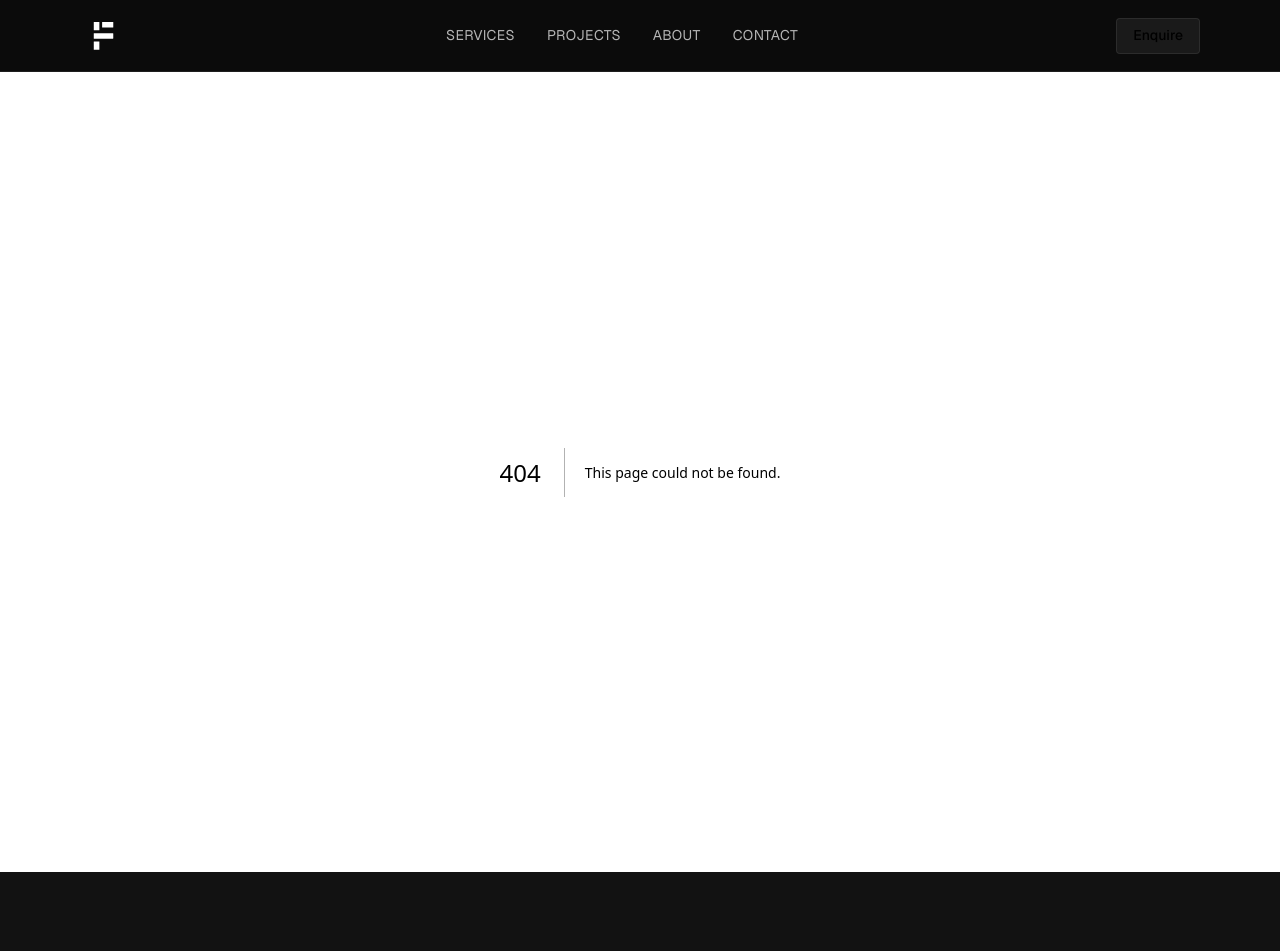
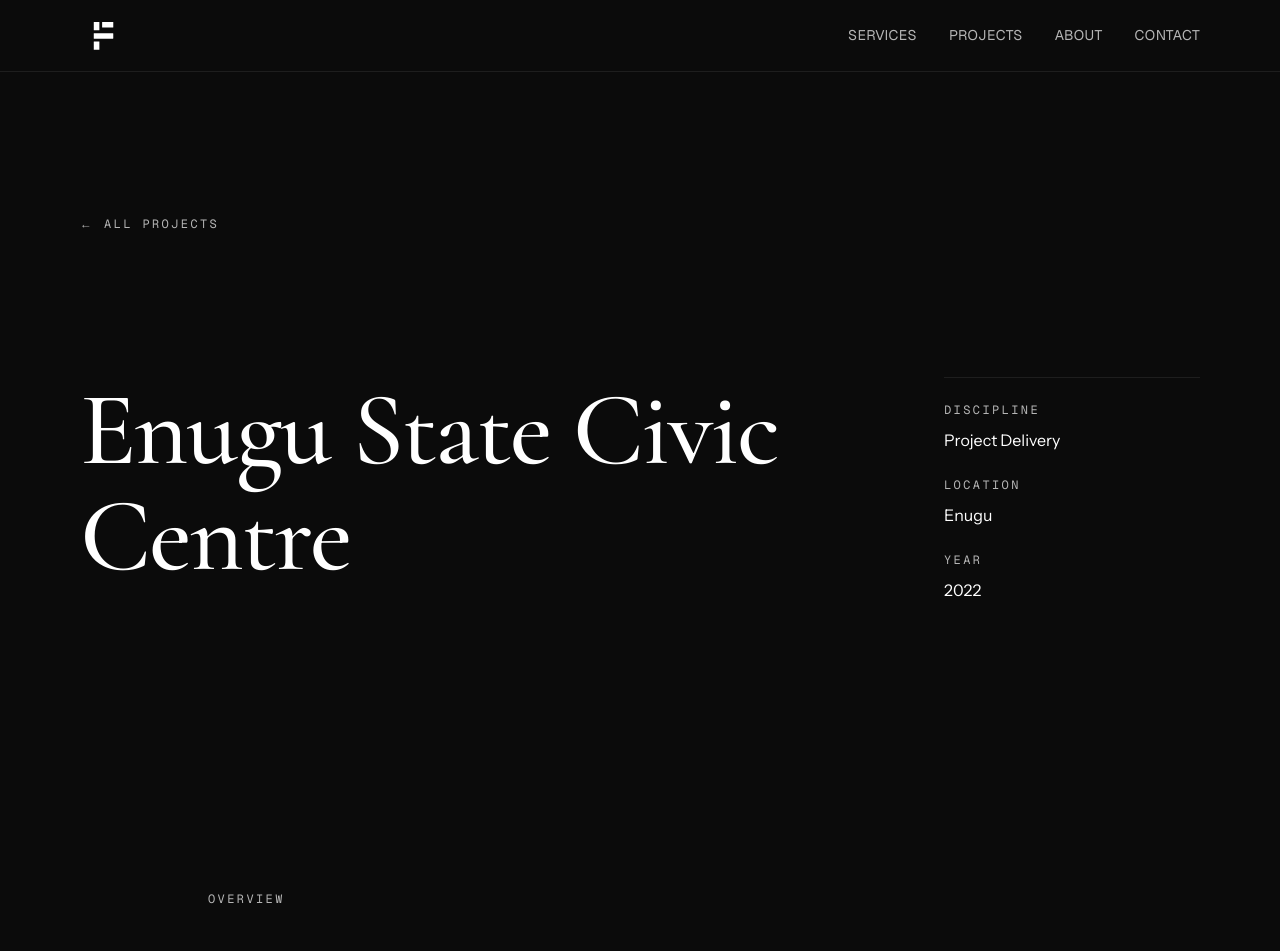
Before and after one commit to Adav33ze/fazab, a Next.js app: page /projects/enugu-state-civic-centre in a window 1280 px wide. Before the commit this address had no page. Shown: the top 951 px of the page. Built offline with nearby package versions, Linux system fonts and the light colour scheme.

Commit message:
projects

```diff
--- /dev/null
+++ b/src/app/projects/[slug]/page.tsx
@@ -0,0 +1,157 @@
+import type { Metadata } from "next";
+import Image from "next/image";
+import Link from "next/link";
+import { notFound } from "next/navigation";
+import { Container } from "@/components/layout/Container";
+import { Section } from "@/components/layout/Section";
+import { getProjectBySlug, PROJECTS } from "@/data/projects";
+
+export function generateStaticParams() {
+  return PROJECTS.map((project) => ({
+    slug: project.slug,
+  }));
+}
+
+export async function generateMetadata({
+  params,
+}: {
+  params: Promise<{ slug: string }>;
+}): Promise<Metadata> {
+  const { slug } = await params;
+  const project = getProjectBySlug(slug);
+
+  if (!project) {
+    return {
+      title: "Project not found | FAZAB",
+    };
+  }
+
+  return {
+    title: `${project.name} | FAZAB`,
+    description: project.description,
+  };
+}
+
+export default async function ProjectPage({
+  params,
+}: {
+  params: Promise<{ slug: string }>;
+}) {
+  const { slug } = await params;
+  const project = getProjectBySlug(slug);
+
+  if (!project) {
+    notFound();
+  }
+
+  return (
+    <>
+      <Section aria-labelledby="project-heading">
+        <Container size="lg" className="flex flex-col gap-section-mobile lg:gap-section-desktop">
+          <Link
+            href="/projects"
+            className="font-mono text-caption uppercase tracking-[0.2em] text-foreground-muted transition-colors duration-200 hover:text-accent"
+          >
+            ← All projects
+          </Link>
+
+          <div className="grid grid-cols-1 gap-block lg:grid-cols-12 lg:gap-x-8">
+            <div className="lg:col-span-8">
+              <h1
+                id="project-heading"
+                className="font-display text-display-2 font-medium text-foreground lg:text-display-1"
+              >
+                {project.name}
+              </h1>
+            </div>
+
+            <dl className="flex flex-col gap-6 border-t border-border pt-6 lg:col-span-3 lg:col-start-10">
+              <div>
+                <dt className="font-mono text-caption uppercase tracking-[0.2em] text-foreground-muted">
+                  Discipline
+                </dt>
+                <dd className="mt-2 font-body text-body text-foreground">
+                  {project.discipline}
+                </dd>
+              </div>
+
+              <div>
+                <dt className="font-mono text-caption uppercase tracking-[0.2em] text-foreground-muted">
+                  Location
+                </dt>
+                <dd className="mt-2 font-body text-body text-foreground">
+                  {project.location}
+                </dd>
+              </div>
+
+              <div>
+                <dt className="font-mono text-caption uppercase tracking-[0.2em] text-foreground-muted">
+                  Year
+                </dt>
+                <dd className="mt-2 font-body text-body text-foreground">
+                  {project.year}
+                </dd>
+              </div>
+            </dl>
+          </div>
+        </Container>
+      </Section>
+
+      {project.image && (
+        <Section background="secondary" aria-label={`${project.name} cover image`}>
+          <Container size="lg">
+            <Image
+              src={project.image}
+              alt={project.imageAlt || project.name}
+              width={1600}
+              height={1000}
+              priority
+              className="aspect-[16/10] w-full object-cover"
+            />
+          </Container>
+        </Section>
+      )}
+
+      <Section aria-labelledby="overview-heading">
+        <Container size="md">
+          <h2
+            id="overview-heading"
+            className="font-mono text-caption uppercase tracking-[0.2em] text-foreground-muted"
+          >
+            Overview
+          </h2>
+
+          <p className="mt-8 font-display text-h2 font-medium leading-snug text-foreground lg:text-h1">
+            {project.description}
+          </p>
+        </Container>
+      </Section>
+
+      {project.gallery.length > 0 && (
+        <Section background="secondary" aria-labelledby="gallery-heading">
+          <Container size="lg">
+            <h2
+              id="gallery-heading"
+              className="mb-block font-mono text-caption uppercase tracking-[0.2em] text-foreground-muted"
+            >
+              Gallery
+            </h2>
+
+            <div className="grid grid-cols-1 gap-6 md:grid-cols-2">
+              {project.gallery.map((image, index) => (
+                <Image
+                  key={image}
+                  src={image}
+                  alt={`${project.name} project image ${index + 1}`}
+                  width={1200}
+                  height={1500}
+                  className="aspect-[4/5] w-full object-cover"
+                />
+              ))}
+            </div>
+          </Container>
+        </Section>
+      )}
+    </>
+  );
+}
--- /dev/null
+++ b/src/data/home.json
@@ -0,0 +1,7 @@
+{
+  "eyebrow": "FAZAB International Limited — Abuja, Nigeria",
+  "heading": "Constructing Possibilities. Redefining Excellence.",
+  "introduction": "A multidisciplinary design and construction practice, headquartered in Abuja — delivering integrated solutions from concept to completion.",
+  "heroImage": "",
+  "heroImageAlt": ""
+}
--- a/src/data/projects.json
+++ b/src/data/projects.json
@@ -1,38 +1,68 @@
 [
   {
     "name": "Gwarinpa Residences",
+    "slug": "gwarinpa-residences",
     "location": "Abuja",
     "discipline": "Architecture & Design",
-    "year": 2024
+    "year": 2024,
+    "description": "Project description to be added.",
+    "image": "",
+    "imageAlt": "",
+    "gallery": []
   },
   {
     "name": "Trade Fair Complex Redevelopment",
+    "slug": "trade-fair-complex-redevelopment",
     "location": "Lagos",
     "discipline": "Construction & Infrastructure",
-    "year": 2023
+    "year": 2023,
+    "description": "Project description to be added.",
+    "image": "",
+    "imageAlt": "",
+    "gallery": []
   },
   {
     "name": "Enugu State Civic Centre",
+    "slug": "enugu-state-civic-centre",
     "location": "Enugu",
     "discipline": "Project Delivery",
-    "year": 2022
+    "year": 2022,
+    "description": "Project description to be added.",
+    "image": "",
+    "imageAlt": "",
+    "gallery": []
   },
   {
     "name": "Kaduna Ring Road Upgrade",
+    "slug": "kaduna-ring-road-upgrade",
     "location": "Kaduna",
     "discipline": "Construction & Infrastructure",
-    "year": 2021
+    "year": 2021,
+    "description": "Project description to be added.",
+    "image": "",
+    "imageAlt": "",
+    "gallery": []
   },
   {
     "name": "Lakowe Hospitality Suites",
+    "slug": "lakowe-hospitality-suites",
     "location": "Lakowe, Lagos",
     "discipline": "Architecture & Design",
-    "year": 2020
+    "year": 2020,
+    "description": "Project description to be added.",
+    "image": "",
+    "imageAlt": "",
+    "gallery": []
   },
   {
     "name": "Regional Corporate Headquarters",
+    "slug": "regional-corporate-headquarters",
     "location": "Abuja",
     "discipline": "Project Delivery",
-    "year": 2019
+    "year": 2019,
+    "description": "Project description to be added.",
+    "image": "",
+    "imageAlt": "",
+    "gallery": []
   }
 ]
--- a/src/data/projects.ts
+++ b/src/data/projects.ts
@@ -2,9 +2,18 @@ import projects from "./projects.json";
 
 export interface Project {
   readonly name: string;
+  readonly slug: string;
   readonly location: string;
   readonly discipline: string;
   readonly year: number;
+  readonly description: string;
+  readonly image: string;
+  readonly imageAlt: string;
+  readonly gallery: readonly string[];
 }
 
 export const PROJECTS: readonly Project[] = projects;
+
+export function getProjectBySlug(slug: string): Project | undefined {
+  return PROJECTS.find((project) => project.slug === slug);
+}
--- a/src/features/projects/ProjectsPage.tsx
+++ b/src/features/projects/ProjectsPage.tsx
@@ -1,3 +1,5 @@
+import Image from "next/image";
+import Link from "next/link";
 import { Container } from "@/components/layout/Container";
 import { Section } from "@/components/layout/Section";
 import { PROJECTS } from "@/data/projects";
@@ -47,21 +49,34 @@ export function ProjectsPage() {
             )}
           </div>
 
-          {PROJECTS.length > 0 ? (
-            <ol className="border-t border-border">
-              {PROJECTS.map((project, index) => (
-                <li
-                  key={`${project.name}-${project.year}`}
-                  className="grid grid-cols-1 gap-4 border-b border-border py-8 sm:grid-cols-12 sm:items-end sm:gap-x-8 lg:py-12"
+          <ol className="border-t border-border">
+            {PROJECTS.map((project, index) => (
+              <li key={project.slug} className="border-b border-border">
+                <Link
+                  href={`/projects/${project.slug}`}
+                  className="group grid grid-cols-1 gap-4 py-8 transition-colors duration-200 hover:bg-accent-muted sm:grid-cols-12 sm:items-end sm:gap-x-8 lg:py-12"
                 >
                   <p className="font-mono text-caption text-foreground-muted sm:col-span-1">
                     {String(index + 1).padStart(2, "0")}
                   </p>
 
                   <div className="sm:col-span-6">
-                    <h3 className="font-display text-h2 font-medium text-foreground">
+                    {project.image && (
+                      <div className="mb-6 overflow-hidden bg-surface">
+                        <Image
+                          src={project.image}
+                          alt={project.imageAlt || project.name}
+                          width={1200}
+                          height={1500}
+                          className="aspect-[4/5] w-full object-cover transition-transform duration-500 group-hover:scale-[1.02]"
+                        />
+                      </div>
+                    )}
+
+                    <h3 className="font-display text-h2 font-medium text-foreground transition-colors duration-200 group-hover:text-accent">
                       {project.name}
                     </h3>
+
                     <p className="mt-2 font-body text-body-sm text-foreground-muted">
                       {project.discipline}
                     </p>
@@ -74,14 +89,10 @@ export function ProjectsPage() {
                   <p className="font-mono text-caption text-foreground-muted sm:col-span-2 sm:text-right">
                     {project.year}
                   </p>
-                </li>
-              ))}
-            </ol>
-          ) : (
-            <p className="border-t border-border py-8 font-body text-body text-foreground-muted">
-              Projects will be added soon.
-            </p>
-          )}
+                </Link>
+              </li>
+            ))}
+          </ol>
         </Container>
       </Section>
     </>
--- a/src/features/shared/Navbar.tsx
+++ b/src/features/shared/Navbar.tsx
@@ -1,7 +1,6 @@
 import Image from "next/image";
 import Link from "next/link";
 import { Container } from "@/components/layout/Container";
-import { Button } from "@/components/ui/button";
 import { NAV_LINKS } from "@/constants/navigation";
 import { MobileMenu } from "@/features/shared/MobileMenu";
 
@@ -32,12 +31,6 @@ export function Navbar() {
           ))}
         </nav>
 
-        <div className="hidden lg:block">
-          <Button asChild variant="secondary" size="sm">
-            <Link href="/contact">Enquire</Link>
-          </Button>
-        </div>
-
         <MobileMenu />
       </Container>
     </header>
```
Also changed, not shown: .pages.yml.
